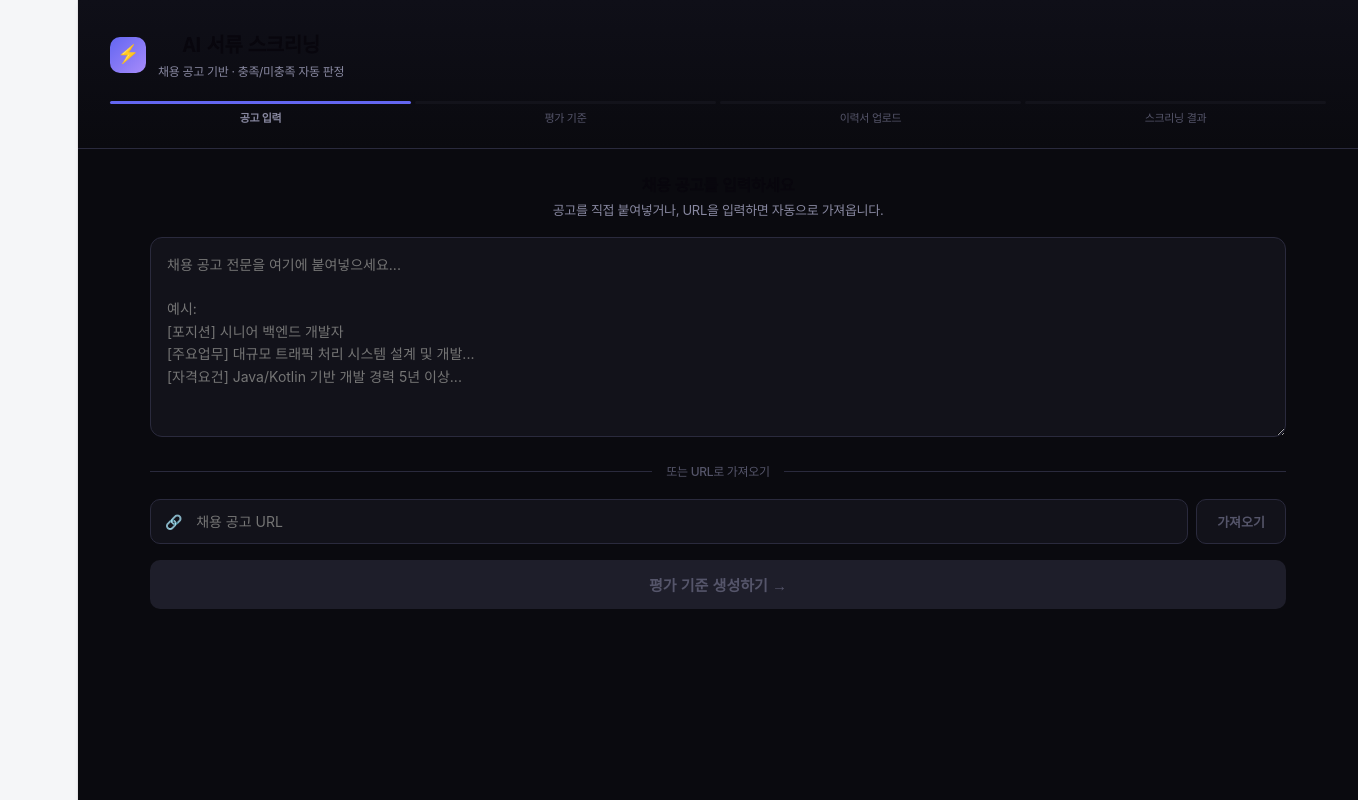
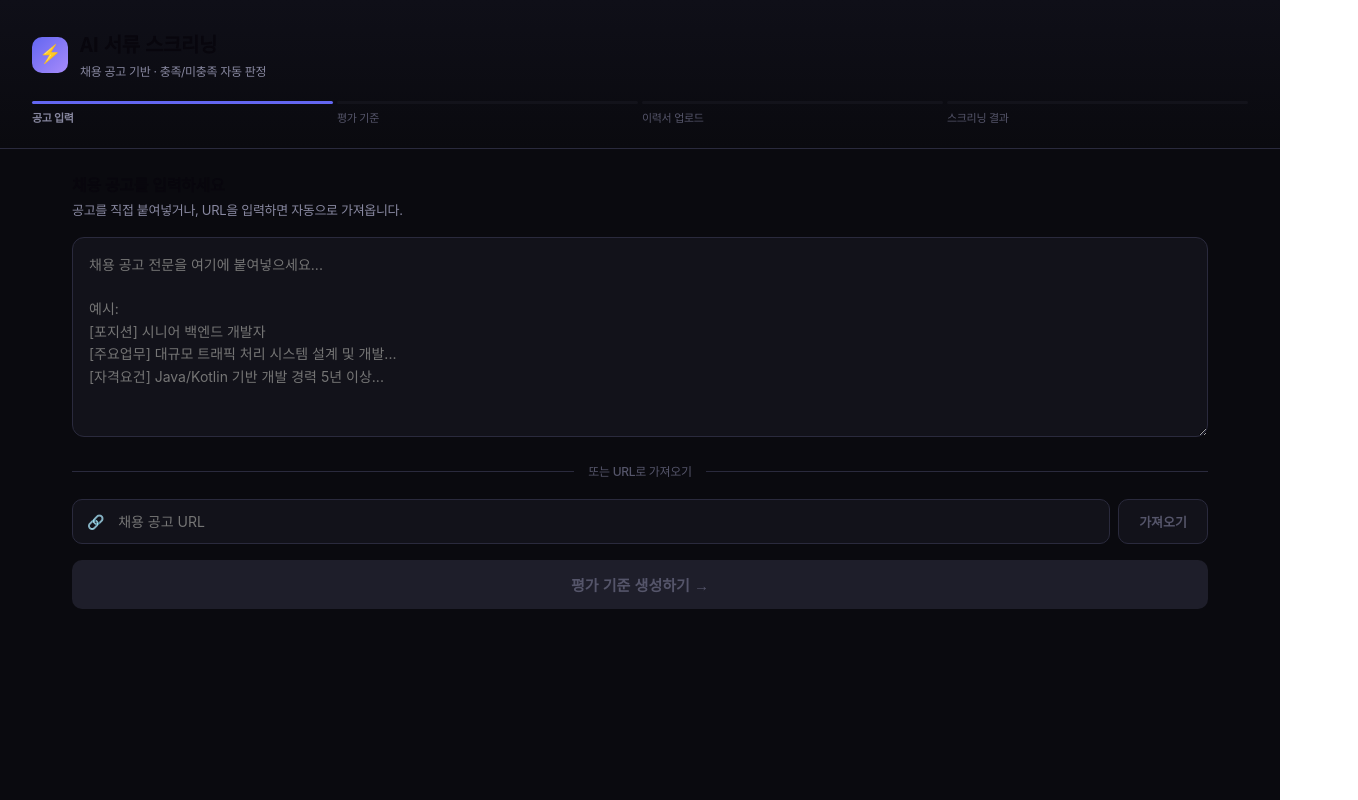
Before and after one commit to re111um/ai-screener, a React (Vite) app: page / in a window 1280 px wide. Shown: the whole page, 1358 px wide, since content can reach past the window. Built offline with nearby package versions, Linux system fonts and the light colour scheme; a web font is replaced by a local one.

Commit message:
Update index.css

```diff
--- a/src/index.css
+++ b/src/index.css
@@ -64,19 +64,16 @@ html, body {
 }
 
 /* ====================================================
-   🔧 4. 전체 레이아웃 (중앙 정렬)
+   🔧 4. 전체 레이아웃 (화면 꽉 채우기)
    ==================================================== */
 #root {
-  width: 1126px;
-  max-width: 100%;
-  margin: 0 auto;
-  text-align: center;
-  border-inline: 1px solid var(--border);
+  width: 100%; /* 1126px로 고정되어 있던 걸 100%로 시원하게 풉니다! */
   min-height: 100vh;
+  margin: 0;
+  padding: 0;
   display: flex;
   flex-direction: column;
-  background-color: #ffffff; /* 컨텐츠 영역은 흰색으로 강조 */
-  box-shadow: 0 4px 6px -1px rgba(0, 0, 0, 0.05); /* 살짝 그림자를 주어 입체감 부여 */
+  background-color: var(--bg); /* 전체 배경색과 똑같이 맞춰서 공백을 없앱니다 */
 }
 
 /* ====================================================
```
